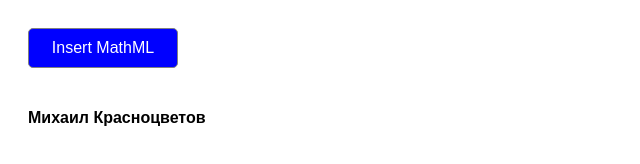
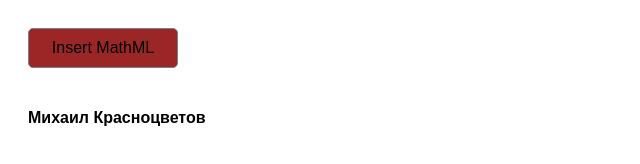
Before and after one commit to scryby/scryby.github.io, a plain HTML site: page index.html in a window 1280 px wide. Shown: the whole page, without its empty margins (0-640 px from the left). Drawn offline with Linux system fonts and the light colour scheme.

Commit message:
Update style.css

```diff
--- a/style.css
+++ b/style.css
@@ -51,8 +51,8 @@ body {
     padding: 10px;
     border-radius: 5px;
     border: 1px solid gray;
-    background-color: blue;
-    color: white;
+    background-color: rgb(154, 38, 38);
+    color: rgb(0, 0, 0);
     cursor: pointer;
 }
 
```
